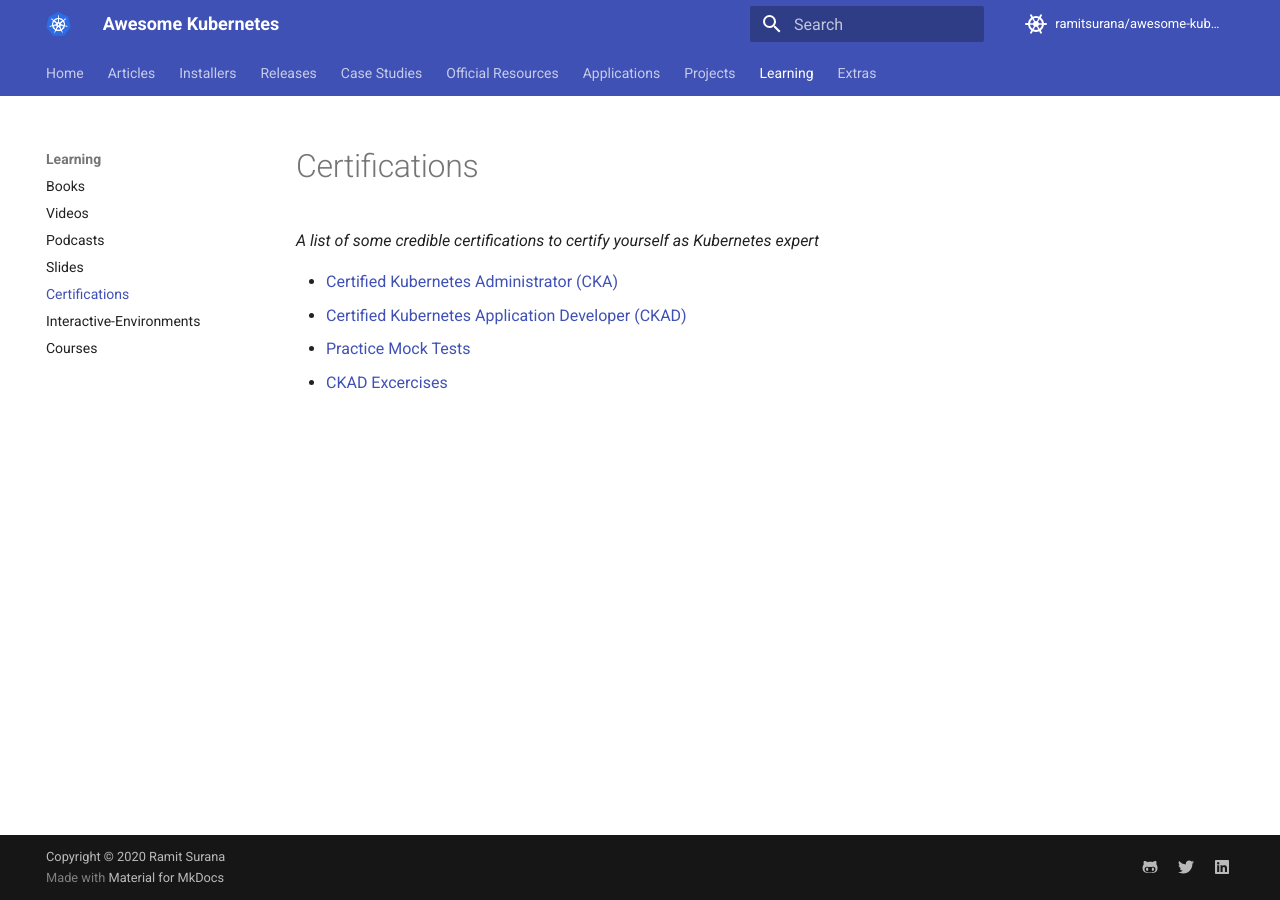
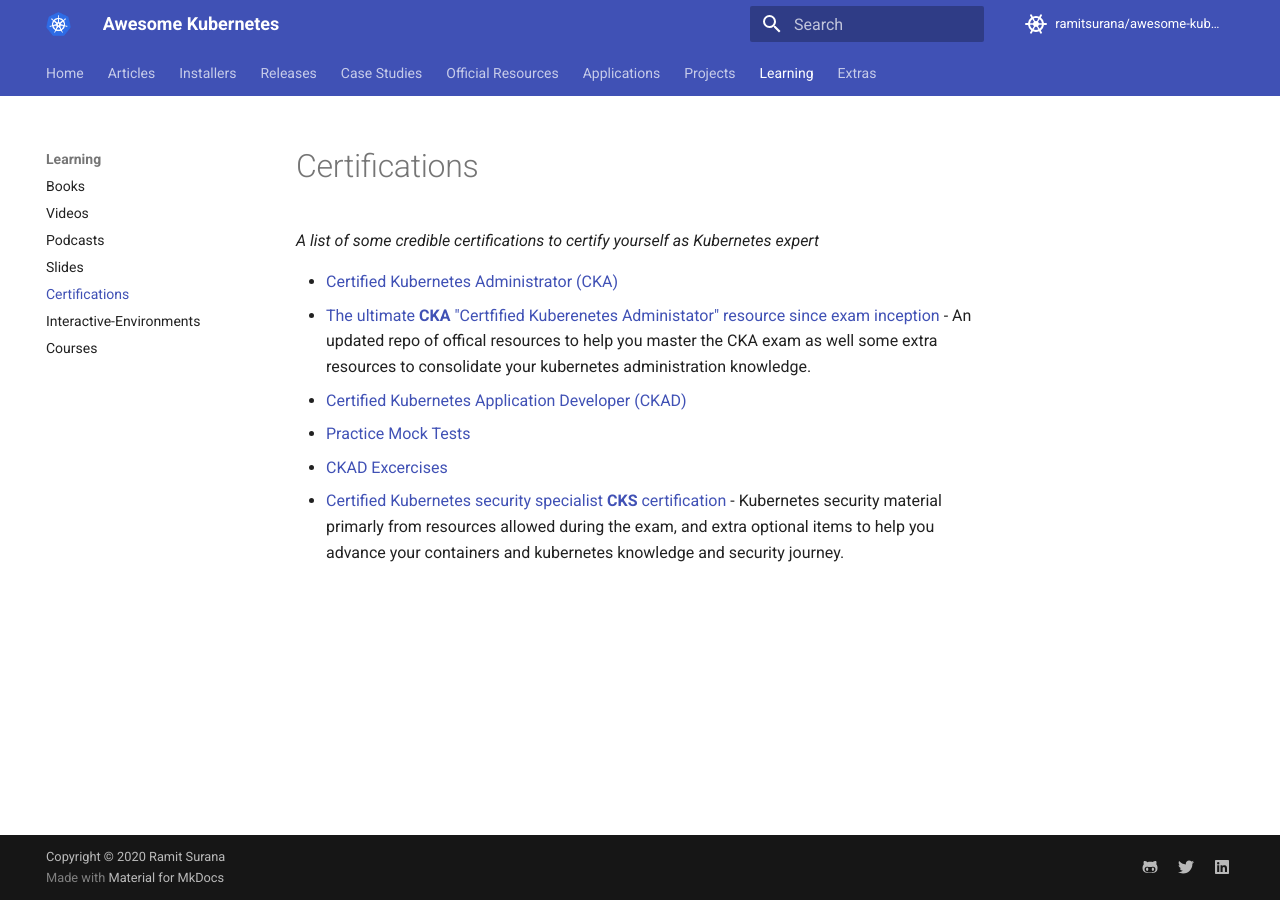
Before and after one commit to topstar920707/awesome-kubernetes, an MkDocs documentation site: the page built from docs/learning-resources/certifications.md, in a window 1280 px wide. Built offline with MkDocs 1.6.1 and Material for MkDocs 9.7.7, drawn with Linux system fonts in a browser that asks for light colours; comment, search, counter and statistics services are not loaded.

Commit message:
Add CKA and CKS resources (#649)
- Add CKA resources repo 2.4k stars
- Add CKS resources repo

```diff
--- a/docs/learning-resources/certifications.md
+++ b/docs/learning-resources/certifications.md
@@ -4,6 +4,8 @@ Certifications
 *A list of some credible certifications to certify yourself as Kubernetes expert*
 
 * [Certified Kubernetes Administrator (CKA)](https://www.cncf.io/certification/cka/)
+* [The ultimate **CKA** "Certfified Kuberenetes Administator" resource since exam inception](https://github.com/walidshaari/Kubernetes-Certified-Administrator) - An updated repo of offical resources to help you master the CKA exam as well some extra resources to consolidate your kubernetes administration knowledge.
 * [Certified Kubernetes Application Developer (CKAD)](https://www.cncf.io/certification/ckad/)
 * [Practice Mock Tests](https://github.com/ShubhamTatvamasi/kubernetes-practice-tests)
 * [CKAD Excercises](https://github.com/dgkanatsios/CKAD-exercises)
+* [Certified Kubernetes security specialist **CKS** certification](https://github.com/walidshaari/Certified-Kubernetes-Security-Specialist) - Kubernetes security material primarly from resources allowed during the exam, and extra optional items to help you advance your containers and kubernetes knowledge and security journey.
```
